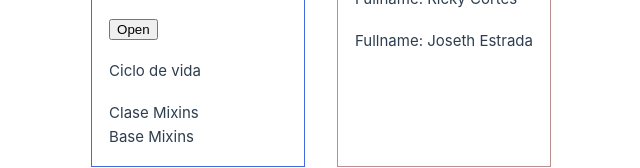
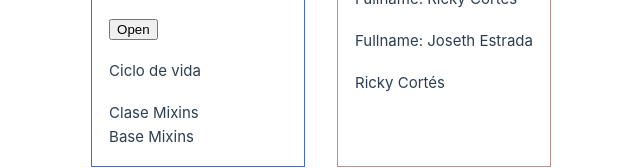
Before and after one commit to RickyBv1/Components-Composition-Vue, a Vue app: page / in a window 1280 px wide. Shown: the part 374-542 px from the top of the page, without its empty margins (319-959 px from the left). Built offline with nearby package versions, Linux system fonts and the light colour scheme.

Commit message:
feat: add ClaseProvideInject component and integrate into App.vue

```diff
--- a/src/App.vue
+++ b/src/App.vue
@@ -7,6 +7,7 @@ import ClaseVariablesReactivas from './compositions/ClaseVariablesReactivas/Clas
 import ClaseWatch from './compositions/ClaseWatch/ClaseWatch.vue'
 import ClaseComputed from './compositions/ClaseComputed/ClaseComputed.vue'
 import ClaseProps from './compositions/ClaseProps/ClaseProps.vue'
+import ClaseProvideInject from './compositions/ClaseProvideInject/ClaseProvideInject.vue'
 
 export default {
   name: 'App',
@@ -19,6 +20,7 @@ export default {
     ClaseWatch,
     ClaseComputed,
     ClaseProps,
+    ClaseProvideInject,
   },
 }
 </script>
@@ -42,6 +44,8 @@ export default {
     <ClaseComputed class="card" />
 
     <ClaseProps class="card" />
+
+    <ClaseProvideInject />
   </div>
 </template>
 
--- /dev/null
+++ b/src/compositions/ClaseProvideInject/ClaseProvideInject.vue
@@ -0,0 +1,18 @@
+<template>
+  <HomeProvideInject first-name="Ricky" last-name="Cortés" other="something"></HomeProvideInject>
+</template>
+
+<script>
+import HomeProvideInject from './components/HomeProvideInject.vue'
+import { provide } from 'vue'
+
+export default {
+  name: 'ClaseProvideInject',
+  components: {
+    HomeProvideInject,
+  },
+  setup() {
+    provide('Username', 'RickyBv1')
+  },
+}
+</script>
--- /dev/null
+++ b/src/compositions/ClaseProvideInject/components/HomeProvideInject.vue
@@ -0,0 +1,35 @@
+<template>
+  <div class="card">
+    <div>{{ fullName }}</div>
+    <div>{{ username }}</div>
+  </div>
+</template>
+
+<script>
+import { toRefs, computed, inject } from 'vue'
+
+export default {
+  props: {
+    firstName: String,
+    lastName: String,
+  },
+  setup(props, { expose }) {
+    const { firstName, lastName } = toRefs(props)
+
+    const fullName = computed(() => {
+      return `${firstName.value} ${lastName.value}`
+    })
+
+    const username = inject('username')
+
+    expose({
+      fullName,
+    })
+
+    return {
+      fullName,
+      username,
+    }
+  },
+}
+</script>
```
